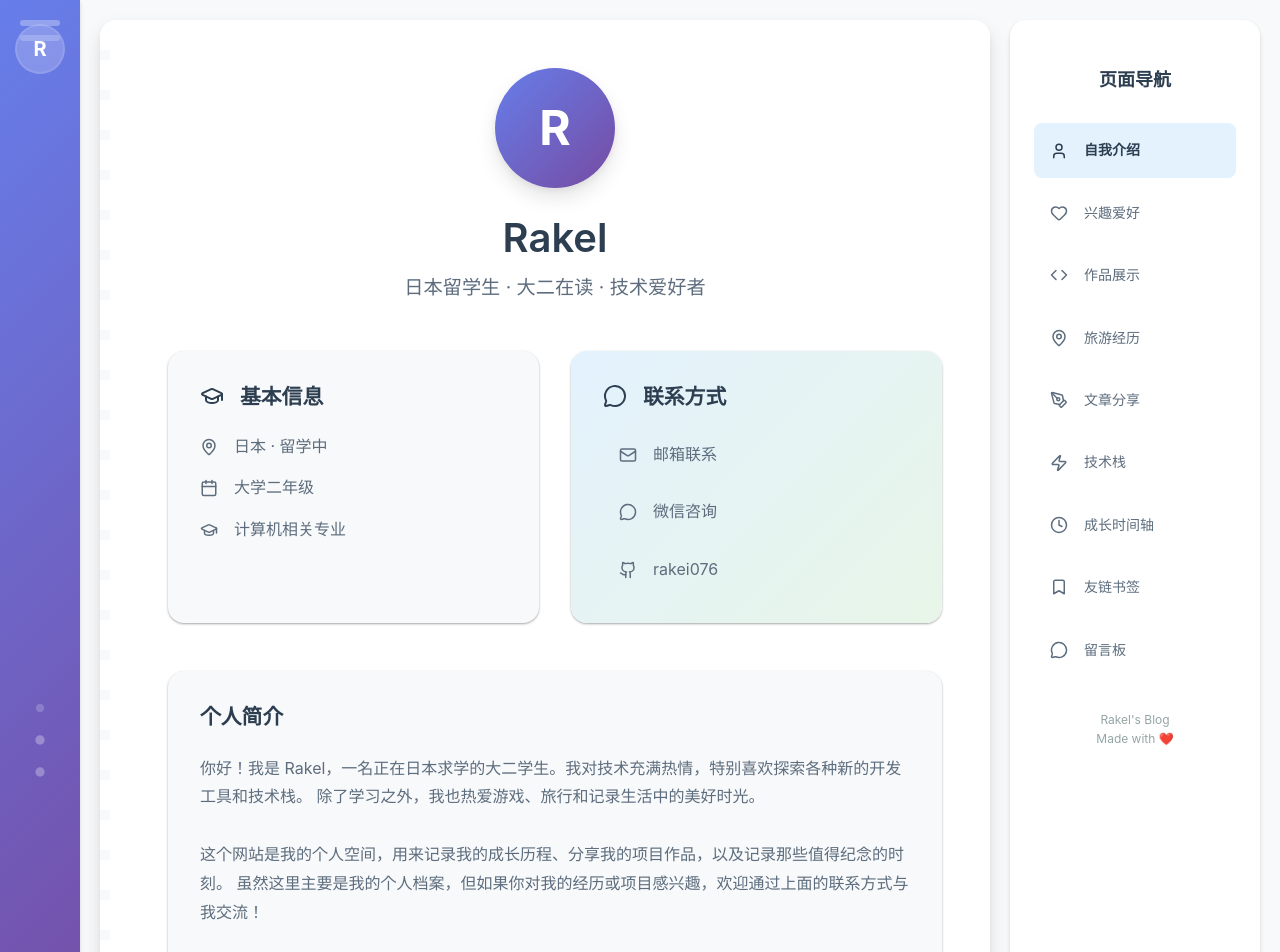
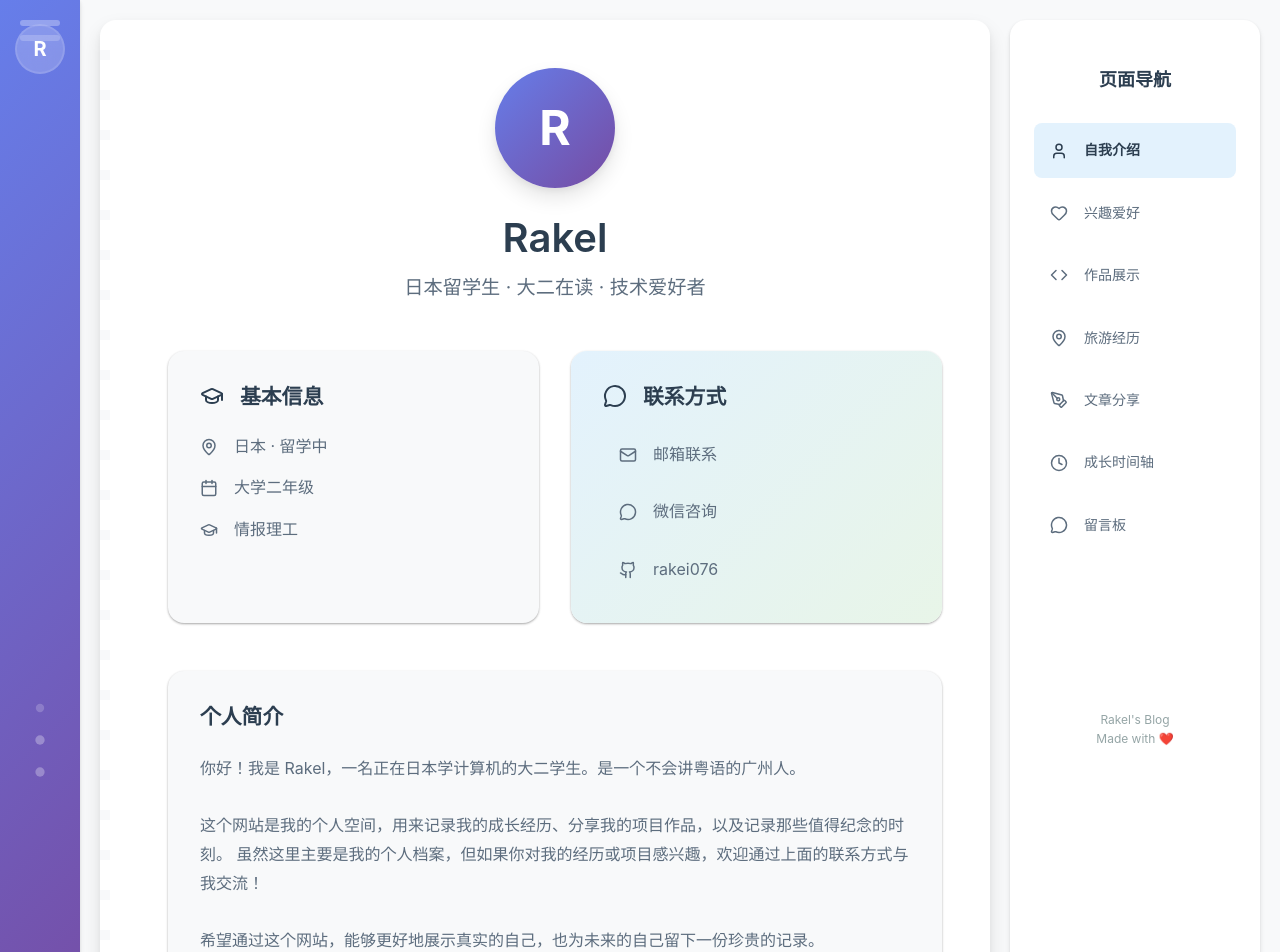
Before and after one commit to rakei076/myweb, a React (Vite) app in the folder rakel-blog/: page / in a window 1280 px wide. Shown: the top 952 px of the page. Built offline with nearby package versions, Linux system fonts and the light colour scheme.

Commit message:
减少技术栈等

```diff
--- a/rakel-blog/src/App.tsx
+++ b/rakel-blog/src/App.tsx
@@ -7,9 +7,7 @@ import { IntroPage } from './components/Pages/IntroPage';
 import { InterestsPage } from './components/Pages/InterestsPage';
 import { ProjectsPage } from './components/Pages/ProjectsPage';
 import { TravelPage } from './components/Pages/TravelPage';
-import { SkillsPage } from './components/Pages/SkillsPage';
 import { TimelinePage } from './components/Pages/TimelinePage';
-import { BookmarksPage } from './components/Pages/BookmarksPage';
 
 // Placeholder components for other pages
 const BlogPage = () => <div>文章分享页面 - 开发中</div>;
@@ -27,9 +25,7 @@ function App() {
             <Route path="/projects" element={<ProjectsPage />} />
             <Route path="/travel" element={<TravelPage />} />
             <Route path="/blog" element={<BlogPage />} />
-            <Route path="/skills" element={<SkillsPage />} />
             <Route path="/timeline" element={<TimelinePage />} />
-            <Route path="/bookmarks" element={<BookmarksPage />} />
             <Route path="/guestbook" element={<GuestbookPage />} />
           </Routes>
         </BinderLayout>
--- a/rakel-blog/src/components/Pages/IntroPage.tsx
+++ b/rakel-blog/src/components/Pages/IntroPage.tsx
@@ -160,7 +160,7 @@ export const IntroPage: React.FC = () => {
             </InfoItem>
             <InfoItem>
               <GraduationCap size={18} />
-              <span>计算机相关专业</span>
+              <span>情报理工</span>
             </InfoItem>
           </InfoList>
         </InfoCard>
@@ -204,10 +204,9 @@ export const IntroPage: React.FC = () => {
       >
         <BioTitle>个人简介</BioTitle>
         <BioText>
-          你好！我是 Rakel，一名正在日本求学的大二学生。我对技术充满热情，特别喜欢探索各种新的开发工具和技术栈。
-          除了学习之外，我也热爱游戏、旅行和记录生活中的美好时光。
+          你好！我是 Rakel，一名正在日本学计算机的大二学生。是一个不会讲粤语的广州人。
           <br /><br />
-          这个网站是我的个人空间，用来记录我的成长历程、分享我的项目作品，以及记录那些值得纪念的时刻。
+          这个网站是我的个人空间，用来记录我的成长经历、分享我的项目作品，以及记录那些值得纪念的时刻。
           虽然这里主要是我的个人档案，但如果你对我的经历或项目感兴趣，欢迎通过上面的联系方式与我交流！
           <br /><br />
           希望通过这个网站，能够更好地展示真实的自己，也为未来的自己留下一份珍贵的记录。
--- a/rakel-blog/src/data/navigation.ts
+++ b/rakel-blog/src/data/navigation.ts
@@ -32,22 +32,10 @@ export const navigationItems: NavItem[] = [
     icon: 'PenTool'
   },
   {
-    id: 'skills',
-    title: '技术栈',
-    path: '/skills',
-    icon: 'Zap'
-  },
-  {
     id: 'timeline',
     title: '成长时间轴',
     path: '/timeline',
     icon: 'Clock'
-  },
-  {
-    id: 'bookmarks',
-    title: '友链书签',
-    path: '/bookmarks',
-    icon: 'Bookmark'
   },
   {
     id: 'guestbook',
```
Also changed, not shown: 3 other files (tests, documents, lock files or other folders).
